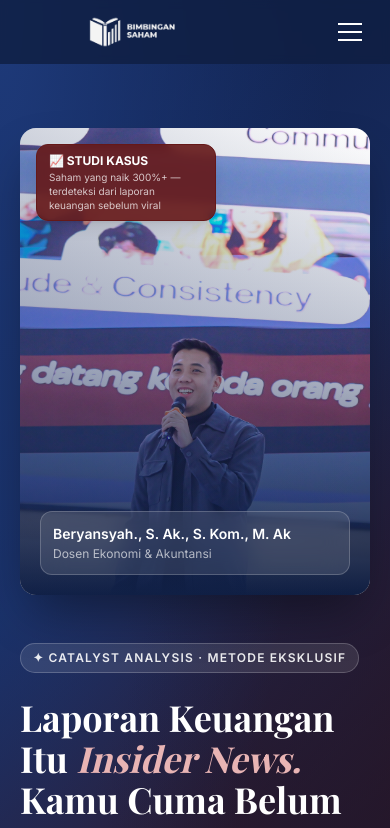
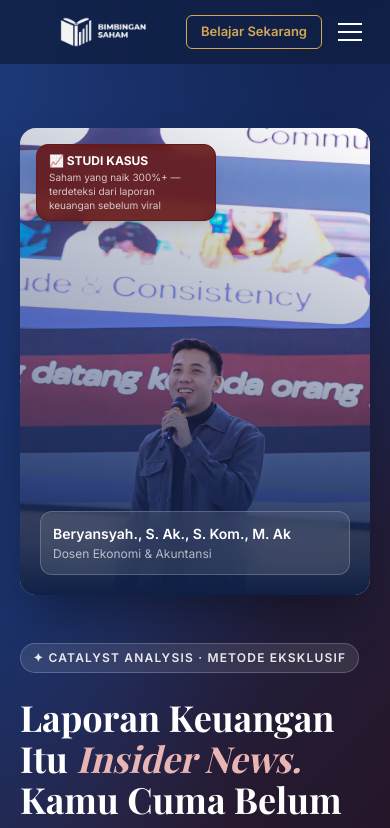
Before and after one commit to bimbingan-saham/landing-page, a Next.js app: page / in a window 390 px wide. Shown: the top 828 px of the page. Built offline with nearby package versions, Linux system fonts and the light colour scheme; a web font is replaced by a local one.

Commit message:
mobile navbar: belajar sekarang visible + hamburger menu

```diff
--- a/components/Navbar.tsx
+++ b/components/Navbar.tsx
@@ -1,16 +1,23 @@
 "use client";
 
-import { useEffect, useState } from "react";
+import { useEffect, useRef, useState } from "react";
 
-const navLinks = [
+const desktopLinks = [
   { label: "Tentang", href: "#tentang" },
   { label: "Belajar Sekarang", href: "#produk" },
   { label: "FAQ", href: "#faq" },
 ];
 
+const mobileDropdownLinks = [
+  { label: "Tentang", href: "#tentang" },
+  { label: "FAQ", href: "#faq" },
+  { label: "Gabung Grup Bimbingan", href: "#kelas" },
+];
+
 export default function Navbar() {
   const [scrolled, setScrolled] = useState(false);
   const [menuOpen, setMenuOpen] = useState(false);
+  const headerRef = useRef<HTMLElement>(null);
 
   useEffect(() => {
     const onScroll = () => setScrolled(window.scrollY > 20);
@@ -18,8 +25,19 @@ export default function Navbar() {
     return () => window.removeEventListener("scroll", onScroll);
   }, []);
 
+  useEffect(() => {
+    const handleClickOutside = (e: MouseEvent) => {
+      if (headerRef.current && !headerRef.current.contains(e.target as Node)) {
+        setMenuOpen(false);
+      }
+    };
+    if (menuOpen) document.addEventListener("mousedown", handleClickOutside);
+    return () => document.removeEventListener("mousedown", handleClickOutside);
+  }, [menuOpen]);
+
   return (
     <header
+      ref={headerRef}
       className={`fixed top-0 left-0 right-0 z-50 transition-all duration-300 ${
         scrolled
           ? "bg-[#0F1E42]/95 backdrop-blur-md shadow-lg shadow-black/20"
@@ -39,19 +57,14 @@ export default function Navbar() {
 
         {/* Desktop nav links */}
         <ul className="hidden md:flex items-center gap-1">
-          {navLinks.map((link) => (
+          {desktopLinks.map((link) => (
             <li key={link.href}>
               <a
                 href={link.href}
                 className="px-4 py-2 text-white/80 hover:text-white text-sm font-medium rounded-lg hover:bg-white/10 transition-all duration-200"
                 style={
                   link.href === "#produk"
-                    ? {
-                        border: "1px solid #D4A857",
-                        borderRadius: "6px",
-                        padding: "6px 16px",
-                        color: "#D4A857",
-                      }
+                    ? { border: "1px solid #D4A857", borderRadius: "6px", padding: "6px 16px", color: "#D4A857" }
                     : undefined
                 }
                 onMouseEnter={(e) => {
@@ -69,7 +82,7 @@ export default function Navbar() {
           ))}
         </ul>
 
-        {/* CTA */}
+        {/* Desktop CTA */}
         <div className="hidden md:flex items-center gap-3">
           <a
             href="#kelas"
@@ -79,9 +92,26 @@ export default function Navbar() {
           </a>
         </div>
 
-        {/* Mobile hamburger */}
+        {/* Mobile: Belajar Sekarang + hamburger */}
+        <div className="md:hidden flex items-center gap-2">
+          <a
+            href="#produk"
+            style={{
+              border: "1px solid #D4A857",
+              borderRadius: "6px",
+              padding: "6px 14px",
+              color: "#D4A857",
+              fontSize: "13px",
+              fontWeight: 600,
+              textDecoration: "none",
+              whiteSpace: "nowrap",
+              transition: "background 0.2s ease",
+            }}
+          >
+            Belajar Sekarang
+          </a>
           <button
-          className="md:hidden p-2 text-white"
+            className="p-2 text-white"
             onClick={() => setMenuOpen(!menuOpen)}
             aria-label="Toggle menu"
           >
@@ -91,14 +121,16 @@ export default function Navbar() {
               <span className={`block w-6 h-0.5 bg-white transition-all duration-200 ${menuOpen ? "-rotate-45 -translate-y-2" : ""}`} />
             </div>
           </button>
+        </div>
       </nav>
 
-      {/* Mobile menu */}
+      {/* Mobile dropdown */}
       <div
-        className={`md:hidden overflow-hidden transition-all duration-300 ${menuOpen ? "max-h-64" : "max-h-0"}`}
+        className={`md:hidden overflow-hidden transition-all duration-300 ${menuOpen ? "max-h-48" : "max-h-0"}`}
+        style={{ background: "rgba(10,16,40,0.95)", backdropFilter: "blur(12px)" }}
       >
-        <div className="bg-[#0F1E42]/98 backdrop-blur-md px-5 pb-4 space-y-1">
-          {navLinks.map((link) => (
+        <div className="px-5 py-3 space-y-1">
+          {mobileDropdownLinks.map((link) => (
             <a
               key={link.href}
               href={link.href}
@@ -108,13 +140,6 @@ export default function Navbar() {
               {link.label}
             </a>
           ))}
-          <a
-            href="#kelas"
-            onClick={() => setMenuOpen(false)}
-            className="block mt-2 px-4 py-2.5 bg-[#651818] hover:bg-[#7d2020] text-white text-sm font-semibold rounded-lg transition-all text-center"
-          >
-            Gabung Grup Bimbingan
-          </a>
         </div>
       </div>
     </header>
```
Lines whose indentation alone changed are shown as unchanged.
